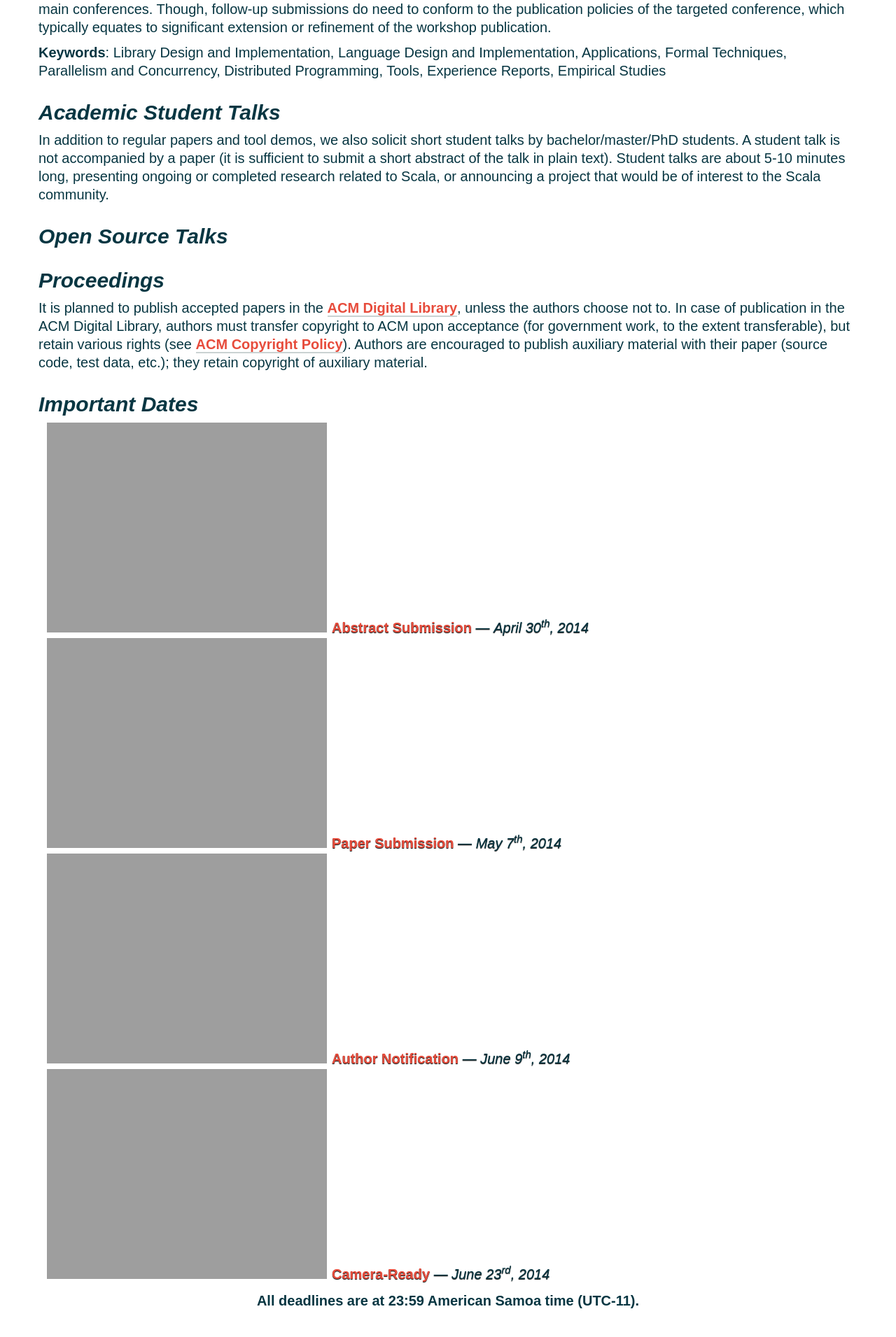
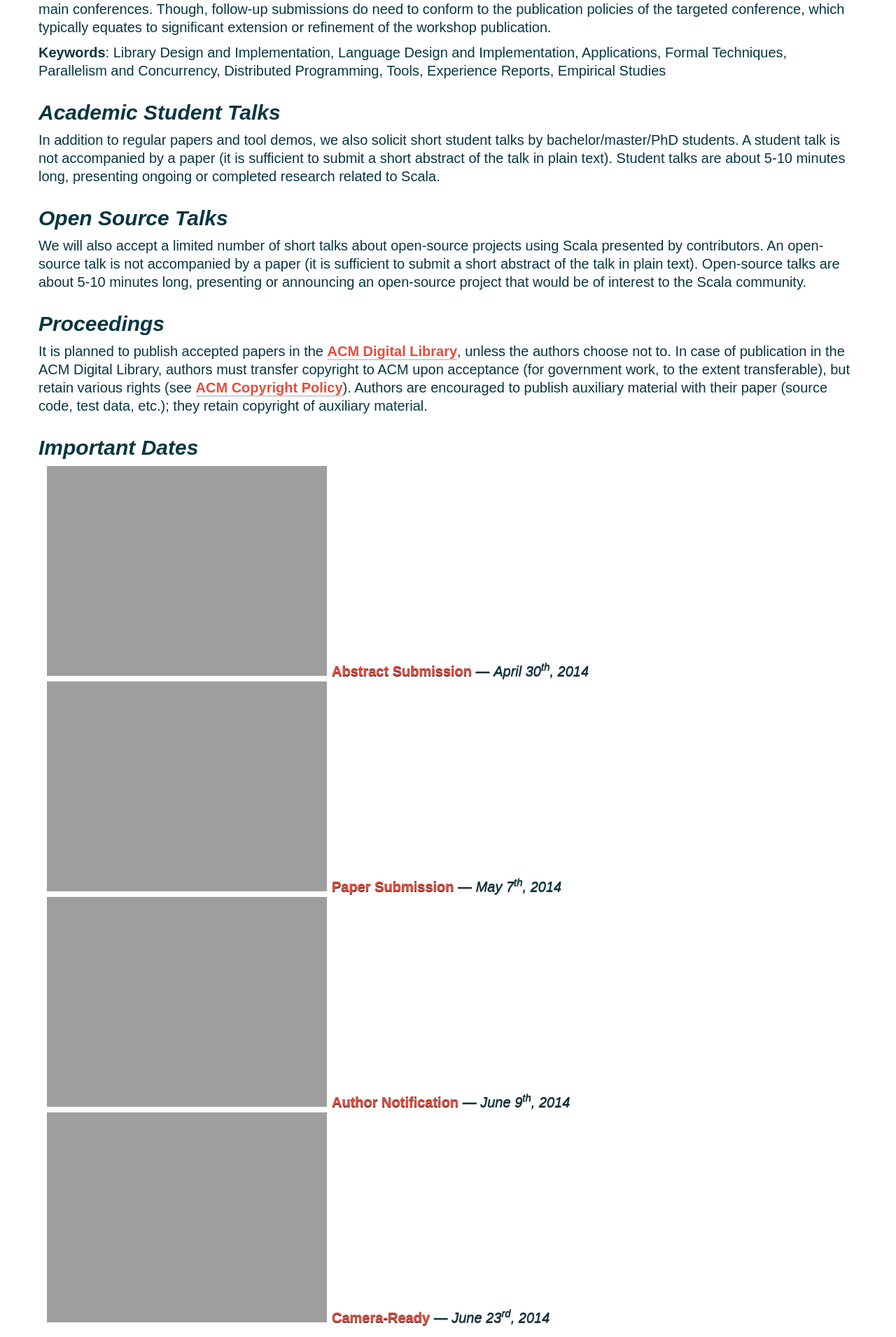
Before and after one commit to heathermiller/wwwscala14, a Jekyll site: the page built from call-for-papers.md, in a window 1280 px wide. Shown: the part 3357-5268 px from the top of the page at 70% size. Built offline with Jekyll 4.4.1, drawn with Linux system fonts in a browser that asks for light colours; some of the changed text lies outside the part shown.

Commit message:
CFP basically done

```diff
--- a/call-for-papers.md
+++ b/call-for-papers.md
@@ -50,10 +50,15 @@ In addition to regular papers and tool demos, we also solicit short student
 talks by bachelor/master/PhD students. A student talk is not accompanied by a
 paper (it is sufficient to submit a short abstract of the talk in plain text).
 Student talks are about 5-10 minutes long, presenting ongoing or completed
-research related to Scala, or announcing a project that would be of interest
-to the Scala community.
+research related to Scala.
 
 ## Open Source Talks
+
+We will also accept a limited number of short talks about open-source projects
+using Scala presented by contributors. An open-source talk is not accompanied
+by a paper (it is sufficient to submit a short abstract of the talk in plain
+text). Open-source talks are about 5-10 minutes long, presenting or announcing
+an open-source project that would be of interest to the Scala community.
 
 ## Proceedings
 
@@ -128,10 +133,18 @@ insights, or thoroughly comparing with related work. The Scala Workshop PC
 will approach Tool Demos in the same way as the PEPM Workshop PC, detailed in
 [PEPM’s Tool Paper Evaluation Criteria](http://www.program-transformation.org/PEPM14/ToolPaperAdvice).
 
-Student talks are not accompanied by papers. Therefore, it is sufficient to
-only submit a plain-text abstract. "Student Talks" should be marked as such
-with those words in the title at time of submission.
+Student talks and open source talks are not accompanied by papers. Therefore,
+it is sufficient to only submit a plain-text abstract. Both "Student Talks"
+and "Open Source Talks" should be marked as such with those words in the title
+at time of submission.
 
-The submission site is now closed to new submissions. Authors who have
+## Submission
+
+<div class="centered">
+  <a href="https://www.easychair.org/conferences/?conf=scala2014" class="btn btn-outline btn-lg">Submit a Paper or Talk</a>
+</div>
+
+<!-- The submission site is now closed to new submissions. Authors who have
 submitted papers may view or download their submission via EasyChair
 [https://www.easychair.org/conferences/?conf=scala2014](https://www.easychair.org/conferences/?conf=scala2014)
+ -->
--- a/resources/css/main.css
+++ b/resources/css/main.css
@@ -622,7 +622,7 @@ ul > li > strong {
 }
 
 a.btn-outline-inverse {
-  border-bottom: solid 1px #fff;
+  border-bottom: solid 3px #fff;
   color: #fff;
   font-weight: 400;
 }
@@ -634,6 +634,7 @@ a.btn-outline-inverse {
   color: #fff;
   background-color: transparent;
   border-color: #fff;
+  border-width: 3px;
   text-transform: uppercase;
   letter-spacing: 0.1em;
   -webkit-transition: color .1s ease-in;
@@ -662,6 +663,50 @@ a.btn-outline-inverse {
   -o-transition: background-color .2s ease-in;
   transition: background-color .2s ease-in;
 }
+
+a.btn-outline {
+  border-bottom: solid 3px #073642;
+  color: #073642;
+  font-weight: 400;
+}
+
+.btn-outline {
+  font-family: "petala-pro",sans-serif;
+  font-style: normal;
+  font-weight: 400;
+  color: #073642;
+  background-color: transparent;
+  border-color: #073642;
+  border-width: 3px;
+  text-transform: uppercase;
+  letter-spacing: 0.1em;
+  -webkit-transition: color .1s ease-in;
+  -moz-transition: color .1s ease-in;
+  -ms-transition: color .1s ease-in;
+  -o-transition: color .1s ease-in;
+  transition: color .1s ease-in;
+  -webkit-transition: background-color .1s ease-in;
+  -moz-transition: background-color .1s ease-in;
+  -ms-transition: background-color .1s ease-in;
+  -o-transition: background-color .1s ease-in;
+  transition: background-color .1s ease-in;
+}
+
+.btn-outline:hover {
+  background-color: #073642;
+  color: #fff;
+  -webkit-transition: color .2s ease-in;
+  -moz-transition: color .2s ease-in;
+  -ms-transition: color .2s ease-in;
+  -o-transition: color .2s ease-in;
+  transition: color .2s ease-in;
+  -webkit-transition: background-color .2s ease-in;
+  -moz-transition: background-color .2s ease-in;
+  -ms-transition: background-color .2s ease-in;
+  -o-transition: background-color .2s ease-in;
+  transition: background-color .2s ease-in;
+}
+
 
 .pc-title, .organizers-title {
   font-family: "petala-pro",sans-serif;
@@ -855,7 +900,7 @@ a.btn-outline-inverse {
   font-weight: 300;
   font-size: 20px;
   color: #073642;
-  padding-bottom: 42px;
+  padding-bottom: 80px;
   line-height: 1.3em;
 }
 
```
